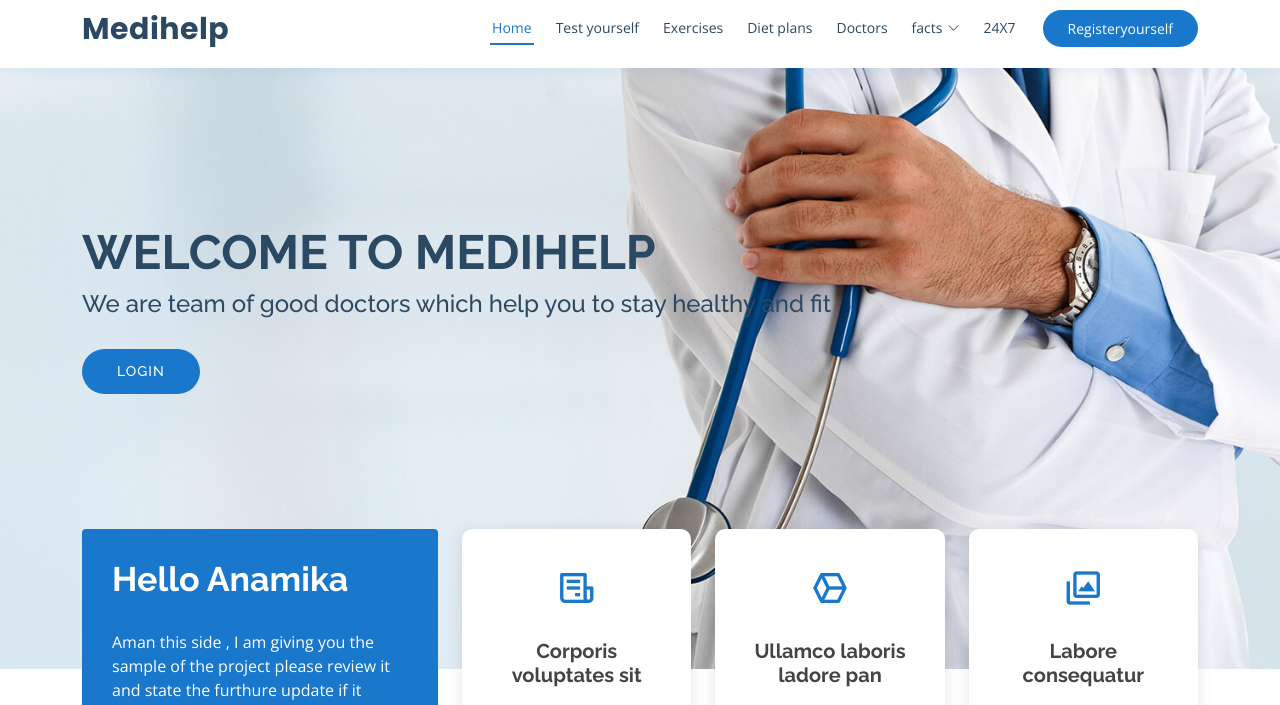
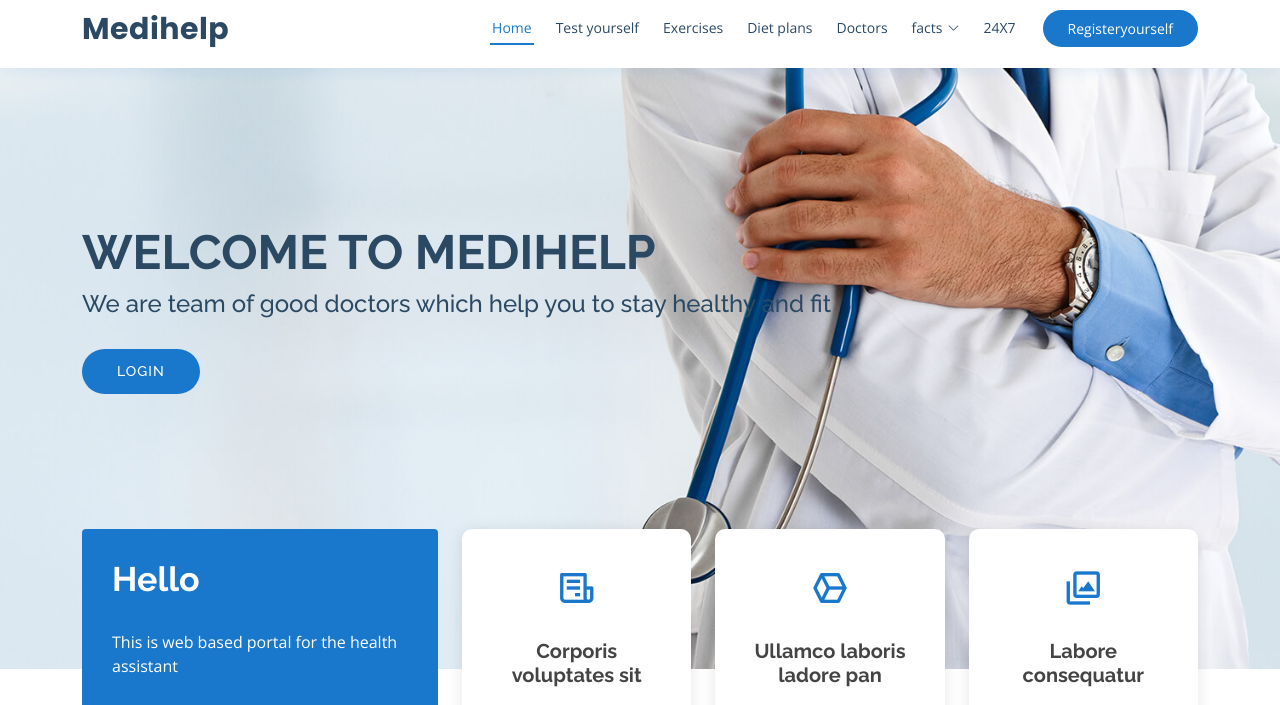
Before and after one commit to cripttion/Medihelp, a plain HTML site: page index.html in a window 1280 px wide. Shown: the part 51-756 px from the top of the page. Drawn offline with nearby package versions, Linux system fonts and the light colour scheme.

Commit message:
heading changed

```diff
--- a/index.html
+++ b/index.html
@@ -110,9 +110,9 @@
         <div class="row">
           <div class="col-lg-4 d-flex align-items-stretch">
             <div class="content">
-              <h3>Hello Anamika </h3>
+              <h3>Hello </h3>
               <p>
-                Aman this side , I am giving you the sample of the project please review it and state the furthure update if it needed.
+                This is web based portal for the health assistant
               </p>
               <div class="text-center">
                 <a href="#" class="more-btn">Register yourself<i class="bx bx-chevron-right"></i></a>
```
